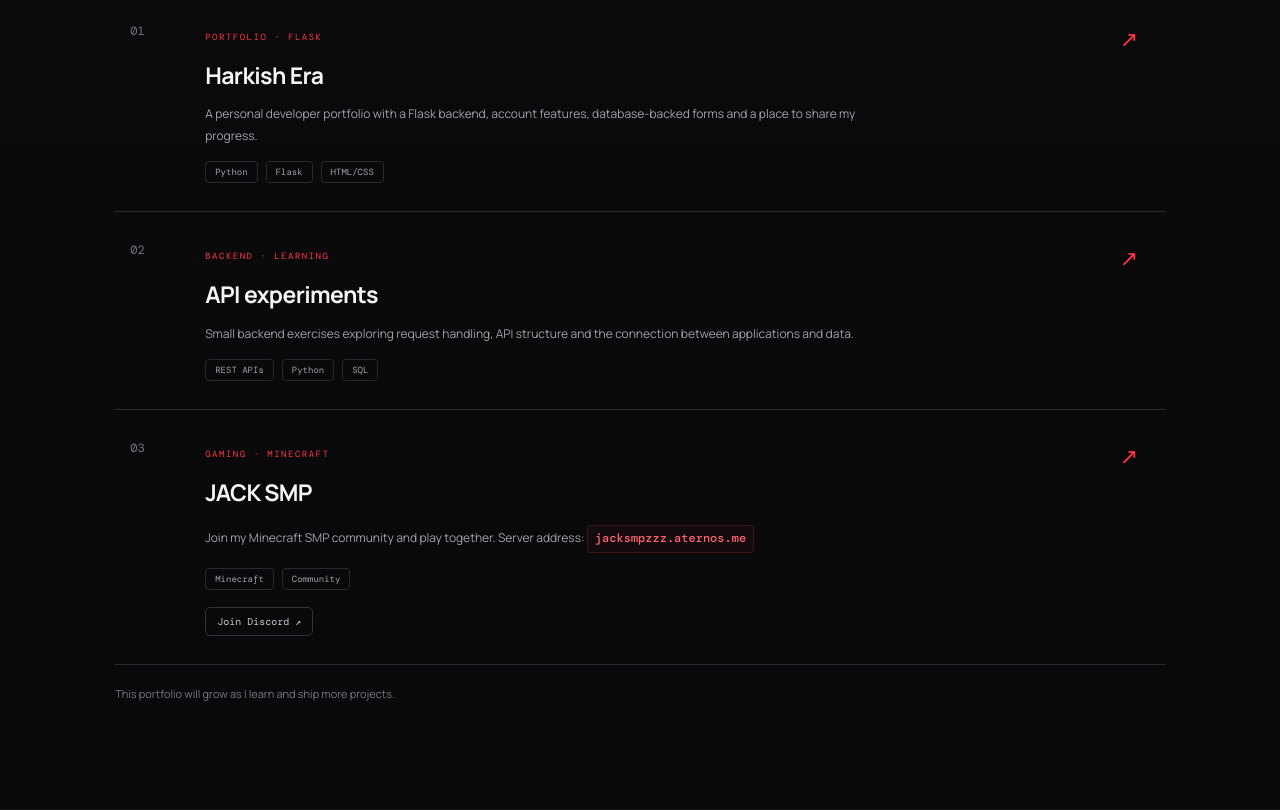
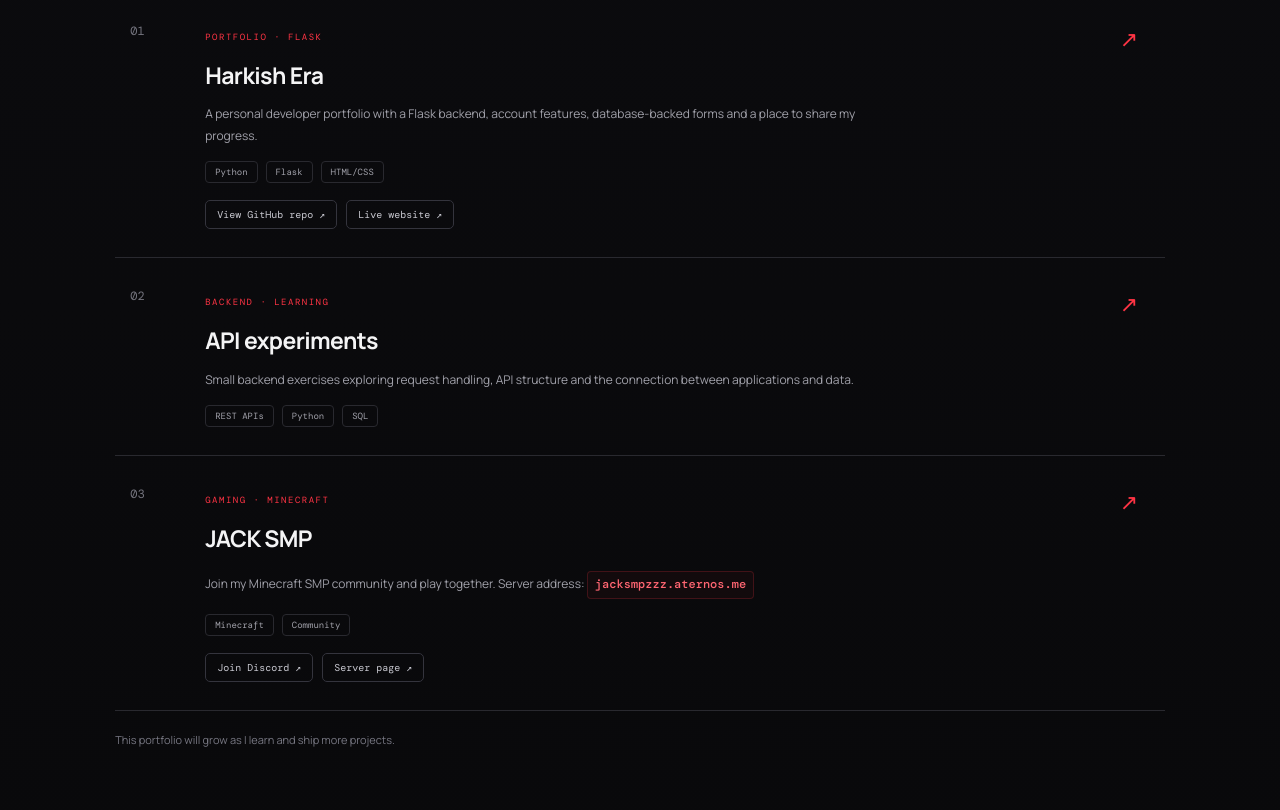
Before and after one commit to harkishdheer-bit/harkish-verse, a Flask app: page / in a window 1280 px wide. Shown: the part 2624-3434 px from the top of the page. Run offline with Flask 3, Linux system fonts and the light colour scheme.

Commit message:
Add useful links to portfolio and JACK SMP project cards

```diff
--- a/templates/index.html
+++ b/templates/index.html
@@ -90,9 +90,9 @@
       <div class="section-kicker">03 / SELECTED WORK</div>
       <div class="section-heading"><h2>Made while <span>learning.</span></h2><p>Experiments and projects that help turn ideas into working software.</p></div>
       <div class="project-list">
-        <article class="project-card"><div class="project-number">01</div><div class="project-main"><span class="project-tag">PORTFOLIO · FLASK</span><h3>Harkish Era</h3><p>A personal developer portfolio with a Flask backend, account features, database-backed forms and a place to share my progress.</p><div class="tag-list"><span>Python</span><span>Flask</span><span>HTML/CSS</span></div></div><span class="project-arrow">↗</span></article>
+        <article class="project-card"><div class="project-number">01</div><div class="project-main"><span class="project-tag">PORTFOLIO · FLASK</span><h3>Harkish Era</h3><p>A personal developer portfolio with a Flask backend, account features, database-backed forms and a place to share my progress.</p><div class="tag-list"><span>Python</span><span>Flask</span><span>HTML/CSS</span></div><div class="project-links"><a href="https://github.com/harkishdheer-bit/harkish-verse" target="_blank" rel="noopener noreferrer">View GitHub repo ↗</a><a href="https://harkish-verse-6x1q.onrender.com/" target="_blank" rel="noopener noreferrer">Live website ↗</a></div></div><span class="project-arrow" aria-hidden="true">↗</span></article>
         <article class="project-card"><div class="project-number">02</div><div class="project-main"><span class="project-tag">BACKEND · LEARNING</span><h3>API experiments</h3><p>Small backend exercises exploring request handling, API structure and the connection between applications and data.</p><div class="tag-list"><span>REST APIs</span><span>Python</span><span>SQL</span></div></div><span class="project-arrow">↗</span></article>
-        <article class="project-card"><div class="project-number">03</div><div class="project-main"><span class="project-tag">GAMING · MINECRAFT</span><h3 id="minecraft-smp">JACK SMP</h3><p>Join my Minecraft SMP community and play together. Server address: <strong class="server-ip">jacksmpzzz.aternos.me</strong></p><div class="tag-list"><span>Minecraft</span><span>Community</span></div><div class="project-links"><a href="https://discord.gg/Dg9zKAfAr" target="_blank" rel="noopener noreferrer">Join Discord ↗</a></div></div><span class="project-arrow">↗</span></article>
+        <article class="project-card"><div class="project-number">03</div><div class="project-main"><span class="project-tag">GAMING · MINECRAFT</span><h3 id="minecraft-smp">JACK SMP</h3><p>Join my Minecraft SMP community and play together. Server address: <strong class="server-ip">jacksmpzzz.aternos.me</strong></p><div class="tag-list"><span>Minecraft</span><span>Community</span></div><div class="project-links"><a href="https://discord.gg/Dg9zKAfAr" target="_blank" rel="noopener noreferrer">Join Discord ↗</a><a href="https://jacksmpzzz.aternos.me" target="_blank" rel="noopener noreferrer">Server page ↗</a></div></div><span class="project-arrow">↗</span></article>
       </div>
       <p class="small-note">This portfolio will grow as I learn and ship more projects.</p>
     </section>
```
